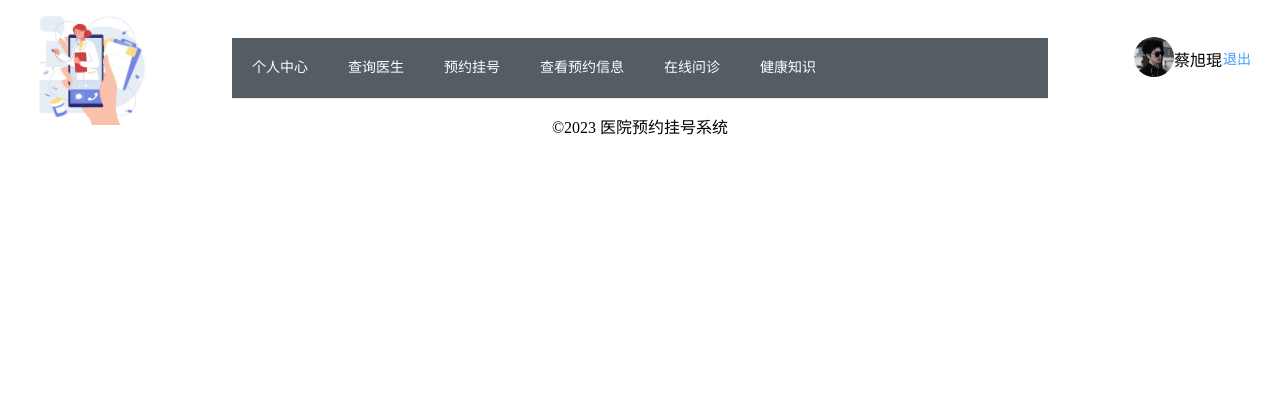
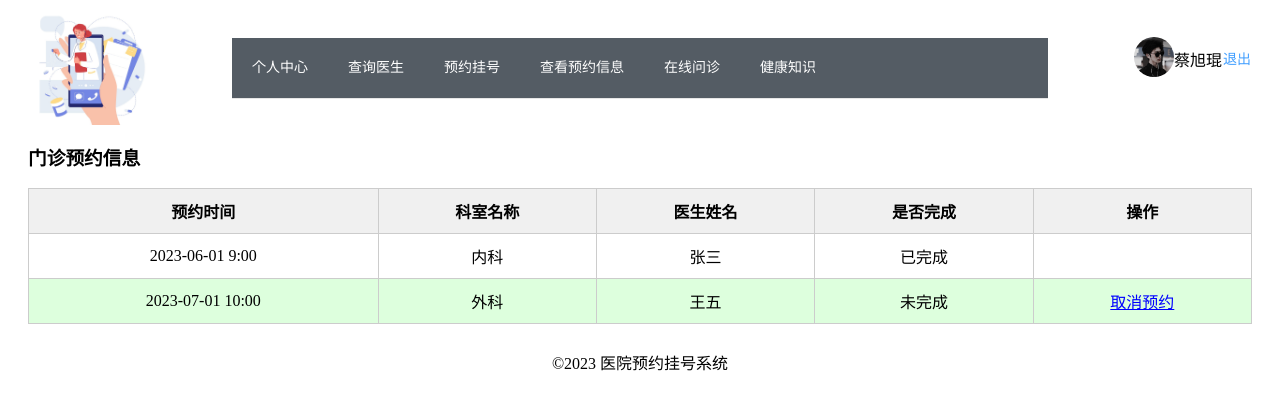
Before and after one commit to Tony-yzj/Medical_System, a Vue app: page /#/records in a window 1280 px wide. Shown: the top 410 px of the page. Built offline with nearby package versions, Linux system fonts and the light colour scheme; what vue-qrcode would draw is missing.

Commit message:
add function record

```diff
--- a/src/App.vue
+++ b/src/App.vue
@@ -13,6 +13,7 @@ import Home from './views/Home.vue'
 import User from './views/UserCenter.vue'
 import Doctor from './views/Doctor.vue'
 import Appointment from './views/Appointment.vue'
+import Records from './views/Records.vue'
 
 export default {
   name: 'App',
@@ -23,6 +24,7 @@ export default {
     Home,
     Doctor,
     Appointment,
+    Records,
   }
 }
 </script>
--- a/src/router/index.js
+++ b/src/router/index.js
@@ -5,6 +5,7 @@ import Home from '../views/Home.vue'
 import User from '../views/UserCenter.vue'
 import Doctor from '../views/Doctor.vue'
 import Appointment from '../views/Appointment.vue'
+import Records from "../views/Records.vue"
 import Digest from '../views/Department/Digest.vue'
 import Neurology from '../views/Department/Neurology.vue'
 import Respiratory from '../views/Department/Respiratory.vue'
@@ -25,6 +26,7 @@ const routes = [
   { path: '/user', component: User },
   { path: '/login', component: Login },
   { path: '/doctors', component: Doctor },
+  { path:'/records', component: Records},
   {
     path: '/appointments',
     component: Appointment,
--- /dev/null
+++ b/src/views/Records.vue
@@ -0,0 +1,103 @@
+<template>
+    <div class="records">
+      <router-view></router-view>
+      <div class="appointTable">
+      <br />
+      <br />
+      <h3>门诊预约信息</h3>
+      <table>
+        <thead>
+          <tr>
+            <th>预约时间</th>
+            <th>科室名称</th>
+            <th>医生姓名</th>
+            <th>是否完成</th>
+            <th>操作</th>
+          </tr>
+        </thead>
+        <tbody>
+          <tr v-for="appointment in appointments" :key="appointment.time" :class="{ 'finished': appointment.isFinished, 'unfinished': !appointment.isFinished }">
+            <td>{{ appointment.time }}</td>
+            <td>{{ appointment.department }}</td>
+            <td>{{ appointment.doctor }}</td>
+            <td>
+              {{ appointment.isFinished ? '已完成' : '未完成' }}
+            </td>
+            <td>
+              <span v-if="!appointment.isFinished" class="cancel" @click="showCancelDialog(appointment)">取消预约</span></td>
+          </tr>
+        </tbody>
+      </table>
+      </div>
+
+      <div v-if="showDialog" class="dialog">
+        <p>您确定要取消时间为 {{ selectedAppointment.time }} 的预约吗？</p>
+        <div class="buttons">
+          <button @click="cancelAppointment">确定</button>
+          <button @click="hideCancelDialog">取消</button>
+        </div>
+      </div>
+    </div>
+  </template>
+
+  <script>
+  export default {
+    name: 'Appointment',
+    data() {
+      return {
+        appointments: [
+          {'time': '2023-06-01 9:00', 'department': '内科', 'doctor': '张三', 'isFinished': true},
+          {'time': '2023-07-01 10:00', 'department': '外科', 'doctor': '王五', 'isFinished': false}
+        ],
+        selectedAppointment: null,
+        showDialog: false
+      }
+    },
+    methods: {
+      showCancelDialog(appointment) {
+        this.selectedAppointment = appointment;
+        this.showDialog = true;
+      },
+      hideCancelDialog() {
+        this.selectedAppointment = null;
+        this.showDialog = false;
+      },
+      cancelAppointment() {
+        console.log('时间为' + this.selectedAppointment.time + '的预约已取消预约。');
+        alert('时间为 ' + this.selectedAppointment.time + ' 的预约已取消预约。');
+        this.selectedAppointment.isBooked = false;
+        this.hideCancelDialog();
+      }
+    }
+  };
+  </script>
+
+  <style scoped>
+  .appointment {
+    display: flex;
+  }
+  .finished {
+    background-color: #FFFFFF;
+  }
+  .unfinished {
+    background-color: #DDFFDD;
+  }
+  .cancel {
+    color: blue;
+    text-decoration: underline;
+    cursor: pointer;
+  }
+  .dialog {
+    position: fixed;
+    top: 50%;
+    left: 50%;
+    transform: translate(-50%, -50%);
+    padding: 20px;
+    background-color: white;
+    box-shadow: 0px 0px 10px rgba(0, 0, 0, 0.5);
+  }
+  .buttons {
+    margin-top: 20px;
+    text-align: right;
+  }
+  </style>
```
Also changed, not shown: 1 other file (tests, documents, lock files or other folders).
